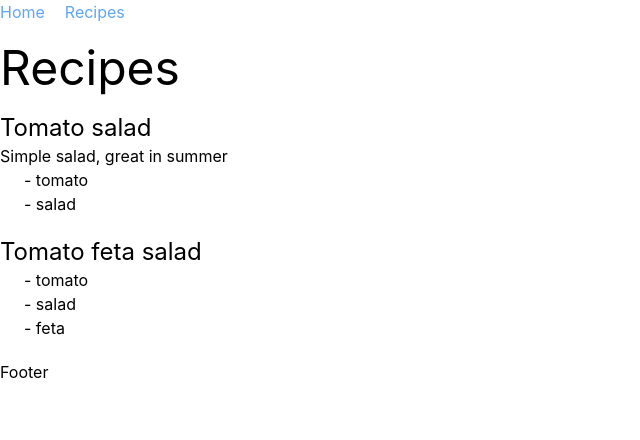
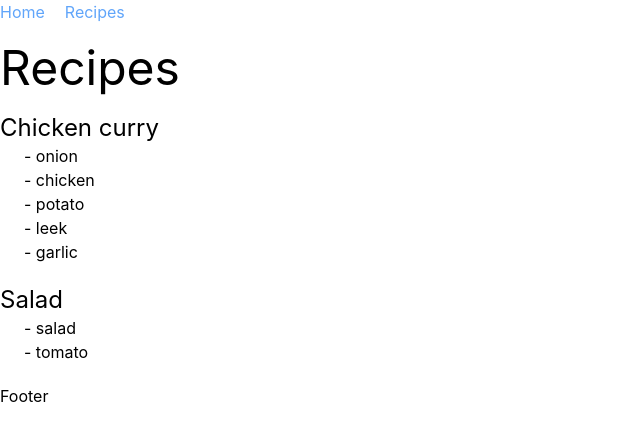
Before and after one commit to Hisaeri/cooklist, a Next.js app: page /recipes in a window 1280 px wide. Shown: the top 440 px of the page, without its empty margins (0-640 px from the left). Built offline with nearby package versions, Linux system fonts and the light colour scheme.

Commit message:
Use API server side props recipes for recipes page

```diff
--- a/pages/recipes.tsx
+++ b/pages/recipes.tsx
@@ -1,41 +1,41 @@
-import { NextComponentType, NextPage } from "next";
+import {
+  GetStaticProps,
+  InferGetStaticPropsType,
+  NextComponentType,
+  NextPage,
+} from "next";
 import { Recipe } from "../types/recipes";
 import RecipesComponent from "../components/recipes";
 import Head from "next/head";
+import { apiUrl } from "../config";
 
-const RecipesPage: NextPage<NextComponentType> = () => {
-  const recipes: Recipe[] = [
-    {
-      id: 1,
-      name: "Tomato salad",
-      desc: "Simple salad, great in summer",
-      ingredients: [
-        { name: "tomato", quantity: 100 },
-        { name: "salad", quantity: 100 },
-      ],
+export const getServerSideProps: GetStaticProps = async (context) => {
+  const res = await fetch(apiUrl + "/api/recipes");
+  const recipes: Recipe[] = await res.json();
+
+  return {
+    props: {
+      recipes,
     },
-    {
-      id: 2,
-      name: "Tomato feta salad",
-      ingredients: [
-        { name: "tomato", quantity: 100 },
-        { name: "salad", quantity: 100 },
-        { name: "feta", quantity: 150 },
-      ],
-    },
-  ];
+  };
+};
 
+const RecipesPage: NextPage<NextComponentType> = ({
+  recipes,
+}: InferGetStaticPropsType<typeof getServerSideProps>) => {
   return (
-    <div>
+    <>
       <Head>
         <title>Recipies | My Cooklist</title>
         <meta name="description" content="A list of custom recipies." />
         <link rel="icon" href="/favicon.ico" />
       </Head>
 
-      <h1 className="text-5xl">Recipes</h1>
-      <RecipesComponent recipes={recipes} />
-    </div>
+      <div className="container mx-auto">
+        <h1 className="text-5xl">Recipes</h1>
+        <RecipesComponent recipes={recipes} />
+      </div>
+    </>
   );
 };
 
```
